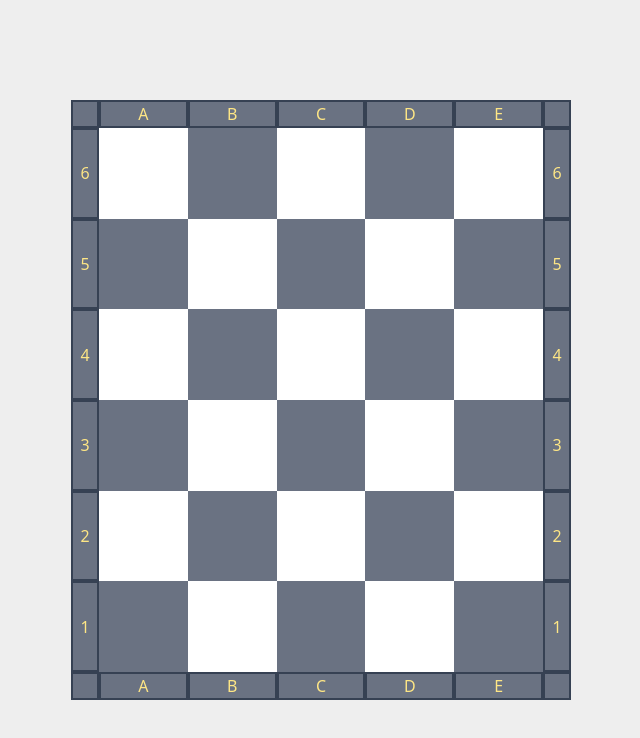
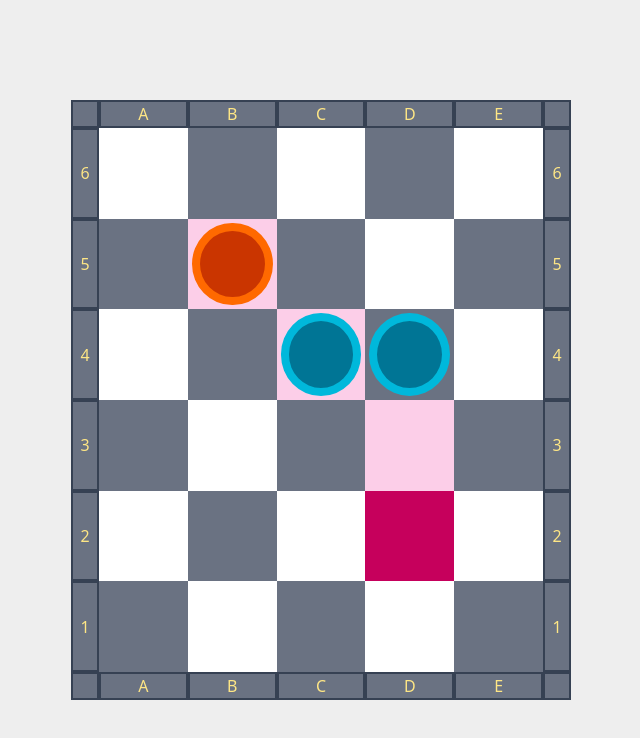
Before and after one commit to it1shka/clobber, a React (Vite) app: page / in a window 1280 px wide. Shown: the top 738 px of the page, without its empty margins (319-959 px from the left). Built offline with nearby package versions, Linux system fonts and the light colour scheme.

Commit message:
feat(Board): completed board prototype

```diff
--- a/package.json
+++ b/package.json
@@ -14,7 +14,8 @@
     "@tailwindcss/vite": "^4.0.17",
     "react": "^19.0.0",
     "react-dom": "^19.0.0",
-    "tailwindcss": "^4.0.17"
+    "tailwindcss": "^4.0.17",
+    "zustand": "^5.0.3"
   },
   "devDependencies": {
     "@eslint/js": "^9.21.0",
--- a/src/App.tsx
+++ b/src/App.tsx
@@ -4,7 +4,40 @@ const App = () => {
   return (
     <div className="h-screen flex flex-col justify-center items-center bg-[#eee]">
       <div className="h-[600px] w-[500px]">
-        <Board />
+        <Board
+          pieces={[
+            {
+              row: 1,
+              column: 1,
+              color: 'white',
+            },
+            {
+              row: 2,
+              column: 2,
+              color: 'black',
+            },
+            {
+              row: 2,
+              column: 3,
+              color: 'black',
+            },
+          ]}
+          highlight={[
+            {
+              row: 1,
+              column: 1,
+            },
+            {
+              row: 2,
+              column: 2,
+            },
+            {
+              row: 3,
+              column: 3,
+            },
+            { row: 4, column: 3 },
+          ]}
+        />
       </div>
     </div>
   )
--- a/src/Board/MainPart.tsx
+++ b/src/Board/MainPart.tsx
@@ -1,18 +1,40 @@
 import type { FC } from 'react'
-import { BoardPosition, MainPartProps } from './types'
+import { Position, MainPartProps } from './types'
 
-const generatePositions = (rows: number, columns: number) => {
-  const output: BoardPosition[] = []
-  for (let row = 0; row < rows; row++) {
-    for (let column = 0; column < columns; column++) {
-      output.push({ row, column })
+const MainPart: FC<MainPartProps> = ({
+  rows,
+  columns,
+  pieces,
+  highlight,
+  onCellClick,
+}) => {
+  const generatePositions = () => {
+    const output: Position[] = []
+    for (let row = 0; row < rows; row++) {
+      for (let column = 0; column < columns; column++) {
+        output.push({ row, column })
+      }
     }
+    return output
   }
-  return output
-}
 
-const MainPart: FC<MainPartProps> = ({ rows, columns, state, highlight }) => {
-  const positions = generatePositions(rows, columns)
+  const getPieceColorAt = (row: number, column: number) => {
+    const piece = pieces.find(
+      piece => piece.row === row && piece.column === column,
+    )
+    if (piece === undefined) {
+      return null
+    }
+    return piece.color
+  }
+
+  const isHighlightedAt = (row: number, column: number) => {
+    return highlight.some(marker => {
+      return marker.row === row && marker.column === column
+    })
+  }
+
+  const positions = generatePositions()
 
   return (
     <div
@@ -22,13 +44,51 @@ const MainPart: FC<MainPartProps> = ({ rows, columns, state, highlight }) => {
         gridTemplateColumns: `repeat(${columns}, 1fr)`,
       }}
     >
-      {positions.map(({ row, column }, index) =>
-        index % 2 === 0 ? (
-          <div className="bg-white" />
-        ) : (
-          <div className="bg-gray-500" />
-        ),
-      )}
+      {positions.map(({ row, column }, index) => {
+        const pieceColor = getPieceColorAt(row, column)
+        const pieceElement = (() => {
+          switch (pieceColor) {
+            case 'white':
+              return (
+                <div className="rounded-[100%] bg-orange-700 border-8 border-orange-500 w-full h-full" />
+              )
+            case 'black':
+              return (
+                <div className="rounded-[100%] bg-cyan-700 border-8 border-cyan-500 w-full h-full" />
+              )
+            default:
+              return <></>
+          }
+        })()
+        const isHighlighted = isHighlightedAt(row, column)
+        const content = (() => {
+          switch (true) {
+            case isHighlighted && index % 2 === 0:
+              return (
+                <div className="bg-pink-200 p-1 w-full h-full">
+                  {pieceElement}
+                </div>
+              )
+            case isHighlighted && index % 2 !== 0:
+              return (
+                <div className="bg-pink-700 p-1 w-full h-full">
+                  {pieceElement}
+                </div>
+              )
+            case index % 2 === 0:
+              return (
+                <div className="bg-white p-1 w-full h-full">{pieceElement}</div>
+              )
+            default:
+              return (
+                <div className="bg-gray-500 p-1 w-full h-full">
+                  {pieceElement}
+                </div>
+              )
+          }
+        })()
+        return <div onClick={() => onCellClick(row, column)}>{content}</div>
+      })}
     </div>
   )
 }
--- a/src/Board/index.tsx
+++ b/src/Board/index.tsx
@@ -7,9 +7,10 @@ import MainPart from './MainPart'
 const Board: FC<BoardProps> = ({
   rows = 6,
   columns = 5,
-  state = [],
+  pieces = [],
   highlight = [],
   borderWidth = 28,
+  onCellClick = () => {},
 }) => {
   return (
     <div className="h-full w-full bg-white flex flex-col">
@@ -19,8 +20,9 @@ const Board: FC<BoardProps> = ({
         <MainPart
           rows={rows}
           columns={columns}
-          state={state}
+          pieces={pieces}
           highlight={highlight}
+          onCellClick={onCellClick}
         />
         <VerticalAxis rows={rows} borderWidth={borderWidth} />
       </div>
--- a/src/Board/types.ts
+++ b/src/Board/types.ts
@@ -1,26 +1,21 @@
-export type BoardPosition = {
+export type Position = {
   row: number
   column: number
 }
 
-export type BoardState = Array<
-  {
-    occupiedBy: 'black' | 'white'
-  } & BoardPosition
->
+export type Piece = {
+  color: 'black' | 'white'
+} & Position
 
-export type BoardHighlight = Array<
-  {
-    color?: string
-  } & BoardPosition
->
+export type CellClickHandler = (row: number, column: number) => void
 
 export type BoardProps = Partial<{
   rows: number
   columns: number
-  state: BoardState
-  highlight: BoardHighlight
+  pieces: Piece[]
+  highlight: Position[]
   borderWidth: number
+  onCellClick: CellClickHandler
 }>
 
 export type HAxisProps = {
@@ -36,6 +31,7 @@ export type VAxisProps = {
 export type MainPartProps = {
   rows: number
   columns: number
-  state: BoardState
-  highlight: BoardHighlight
+  pieces: Piece[]
+  highlight: Position[]
+  onCellClick: CellClickHandler
 }
```
Also changed, not shown: 1 other file (tests, documents, lock files or other folders).
